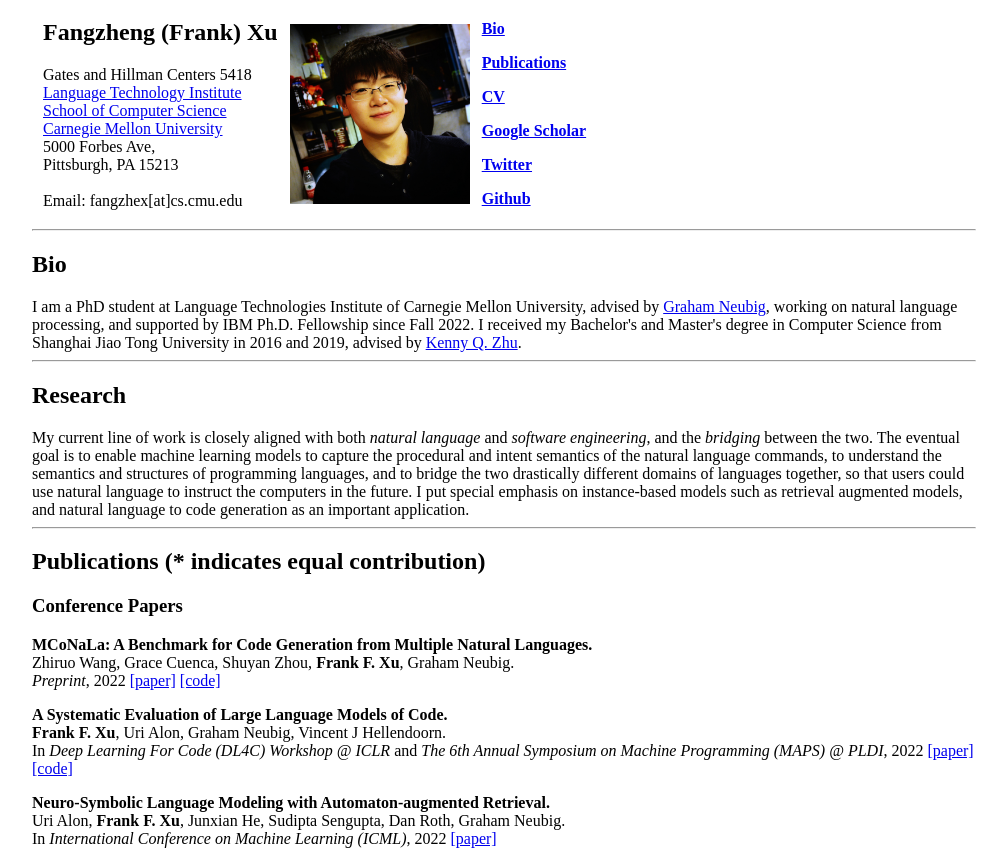
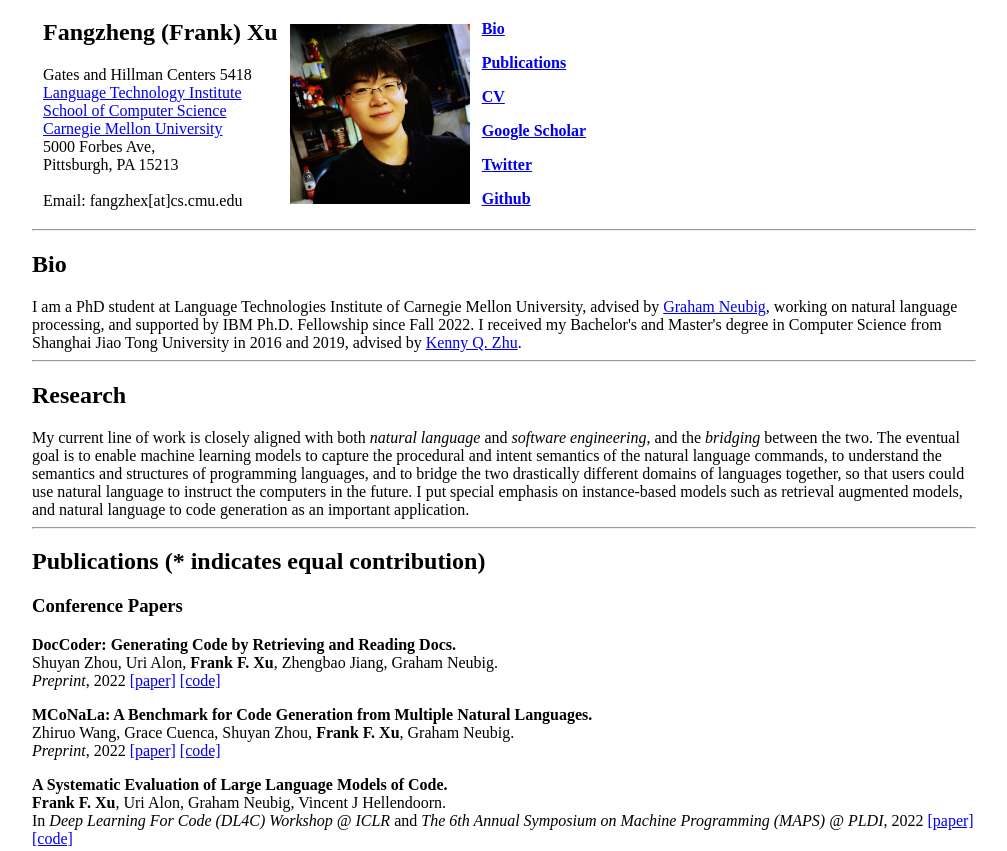
Before and after one commit to frankxu2004/frankxu2004.github.io, a plain HTML site: page index.html in a window 1280 px wide. Shown: the top 851 px of the page, without its empty margins (136-1143 px from the left). Drawn offline with Linux system fonts and the light colour scheme.

Commit message:
add paper

```diff
--- a/index.html
+++ b/index.html
@@ -51,6 +51,11 @@ I put special emphasis on instance-based models such as retrieval augmented mode
 <h2><a name ="publications">Publications (* indicates equal contribution)</a></h2>
 
 <h3>Conference Papers</h3>
+
+<p>
+    <b>DocCoder: Generating Code by Retrieving and Reading Docs.</b><br>
+    Shuyan Zhou, Uri Alon, <b>Frank F. Xu</b>, Zhengbao Jiang, Graham Neubig.<br>
+    <i>Preprint</i>, 2022 <a href=https://arxiv.org/abs/2207.05987>[paper]</a> <a href=https://github.com/shuyanzhou/doccoder>[code]</a>
 
 <p>
     <b>MCoNaLa: A Benchmark for Code Generation from Multiple Natural Languages.</b><br>
```
